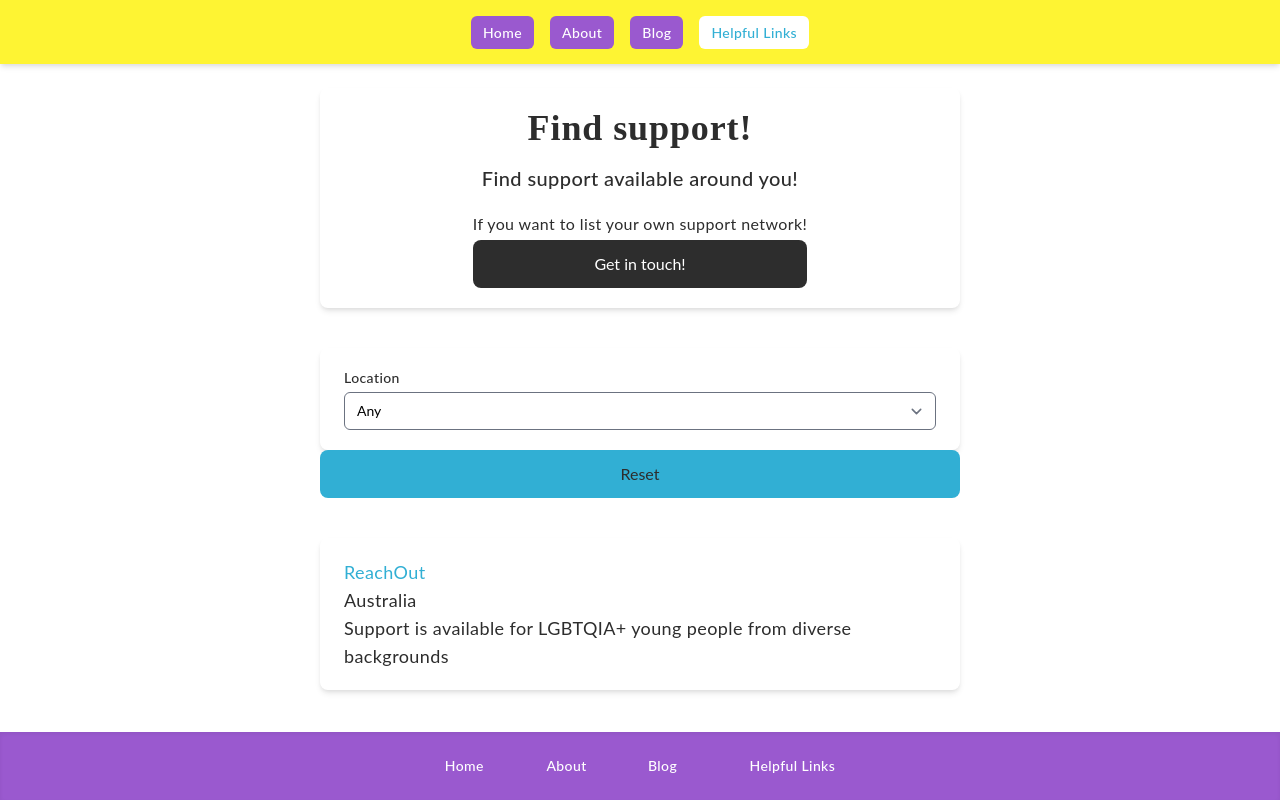
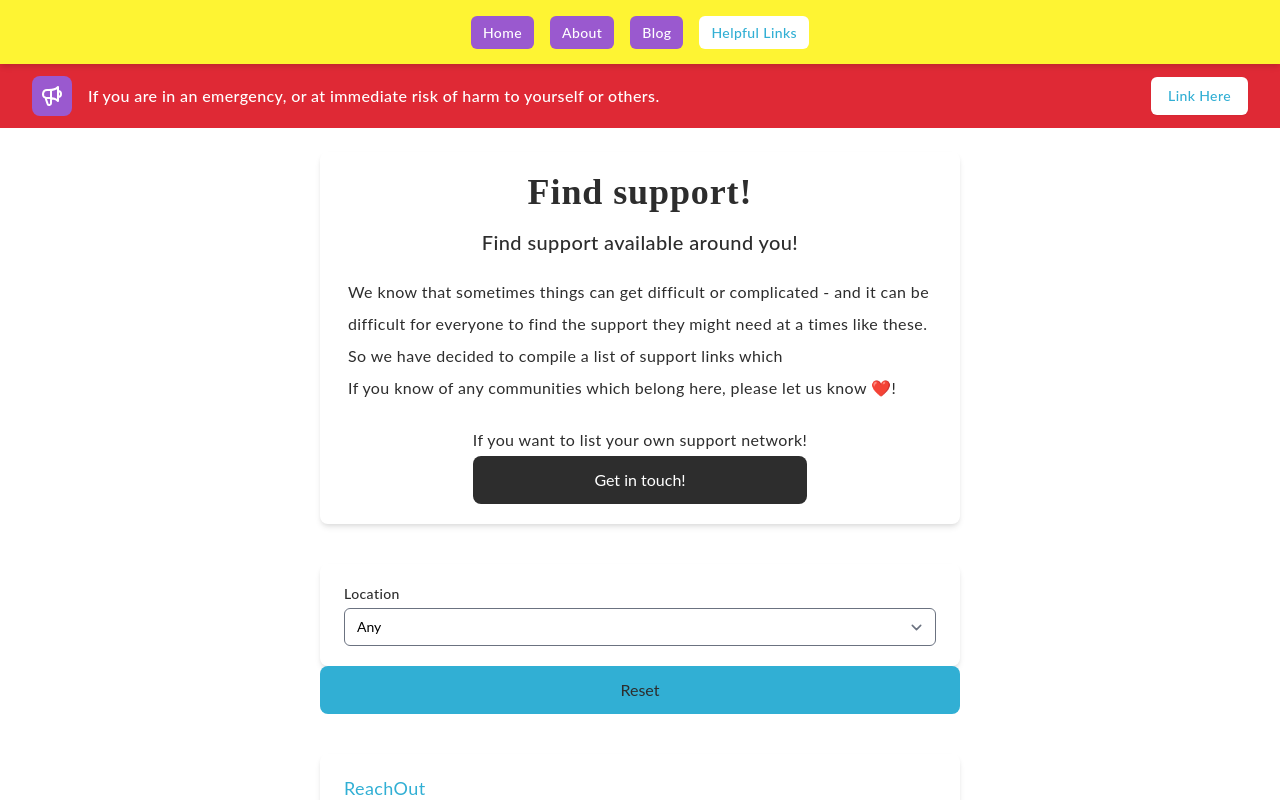
Before and after one commit to neosh11/NonBinaryPeople, a Next.js app: page /help/support in a window 1280 px wide. Shown: the top 800 px of the page. Built offline with nearby package versions, Linux system fonts and the light colour scheme.

Commit message:
Support update

```diff
--- /dev/null
+++ b/components/Banner/index.tsx
@@ -0,0 +1,82 @@
+import { FC } from 'react'
+
+export enum BannerType {
+  EMERGENCY
+}
+interface Props {
+  type?: BannerType
+  text: string
+  smallText: string
+  buttonText?: string
+  buttonOnClick?: string
+  buttonHref?: string
+}
+const Banner: FC<Props> = props => {
+  let bannerColor = 'bg-sec'
+  if (props.type === BannerType.EMERGENCY) bannerColor = 'bg-red'
+
+  return (
+    <div className={bannerColor}>
+      <div className='max-w-7xl mx-auto py-3 px-3 sm:px-6 lg:px-8'>
+        <div className='flex items-center justify-between flex-wrap'>
+          <div className='w-0 flex-1 flex items-center'>
+            <span className='flex p-2 rounded-lg bg-sec'>
+              {/* <!-- Heroicon name: outline/speakerphone --> */}
+              <svg
+                className='h-6 w-6 text-white'
+                xmlns='http://www.w3.org/2000/svg'
+                fill='none'
+                viewBox='0 0 24 24'
+                stroke='currentColor'
+                aria-hidden='true'
+              >
+                <path
+                  strokeLinecap='round'
+                  strokeLinejoin='round'
+                  strokeWidth='2'
+                  d='M11 5.882V19.24a1.76 1.76 0 01-3.417.592l-2.147-6.15M18 13a3 3 0 100-6M5.436 13.683A4.001 4.001 0 017 6h1.832c4.1 0 7.625-1.234 9.168-3v14c-1.543-1.766-5.067-3-9.168-3H7a3.988 3.988 0 01-1.564-.317z'
+                />
+              </svg>
+            </span>
+            <p className='ml-3 font-medium text-white truncate'>
+              <span className='md:hidden'>{props.smallText}</span>
+              <span className='hidden md:inline'>{props.text}</span>
+            </p>
+          </div>
+          <div>
+            <a
+              href={props.buttonHref || '#'}
+              className='flex items-center justify-center px-4 py-2 border border-transparent rounded-md shadow-sm text-sm font-medium text-indigo-600 bg-white hover:bg-indigo-50'
+            >
+              {props.buttonText || 'Learn more'}
+            </a>
+          </div>
+          {/* <div className='order-2 flex-shrink-0 sm:order-3 sm:ml-3'> */}
+          {/* <button
+              type='button'
+              className='-mr-1 flex p-2 rounded-md hover:bg-indigo-500 focus:outline-none focus:ring-2 focus:ring-white sm:-mr-2'
+            >
+              <span className='sr-only'>Dismiss</span>
+            */}
+
+          {/* <!-- Heroicon name: outline/x --> */}
+
+          {/* <svg
+                className='h-6 w-6 text-white'
+                xmlns='http://www.w3.org/2000/svg'
+                fill='none'
+                viewBox='0 0 24 24'
+                stroke='currentColor'
+                aria-hidden='true'
+              >
+                <path strokeLinecap='round' strokeLinejoin='round' strokeWidth='2' d='M6 18L18 6M6 6l12 12' />
+              </svg>
+            </button> */}
+          {/* </div> */}
+        </div>
+      </div>
+    </div>
+  )
+}
+
+export default Banner
--- a/components/PageComponents/Help/Communities/index.tsx
+++ b/components/PageComponents/Help/Communities/index.tsx
@@ -73,7 +73,7 @@ const ChoiceForm = ({ data, setData, register, handleSubmit, reset }) => {
           </select>
         </Card>
 
-        {(data.type == 'online') && (
+        {data.type == 'online' && (
           <Card>
             <label htmlFor='online' className={labelClass}>
               Platform
@@ -115,9 +115,24 @@ const Communities = () => {
         <div className='md:flex md:flex-col space-y-4 md:items-center'>
           <h1>{pageNames.communities}</h1>
           <h2>There are plenty of communities you can become a part of!</h2>
+          <p>
+            We know it can be difficult sometimes when you don&apos;t know enough people who are like you{' '}
+            <span role='img' aria-labelledby='heart'>
+              ❤️
+            </span>
+            <br />
+            So we have decided to compile a list of communities which are non-binary focused or related which you can
+            become a part of.
+            <br />
+            If you know of any communities which belong here, please let us know{' '}
+            <span role='img' aria-labelledby='heart'>
+              😄
+            </span>
+            !
+          </p>
           <div className='md:space-x-4 md:space-y-0 space-y-4'>
             If you want to list your own community
-            <GetInTouchButton/>
+            <GetInTouchButton />
           </div>
         </div>
       </Card>
--- a/components/PageComponents/Help/Support/index.tsx
+++ b/components/PageComponents/Help/Support/index.tsx
@@ -69,10 +69,21 @@ const Communities = () => {
         <div className='md:flex md:flex-col space-y-4 md:items-center'>
           <h1>{pageNames.support}</h1>
           <h2>Find support available around you!</h2>
+          <p>
+            We know that sometimes things can get difficult or complicated - and it can be difficult for everyone to
+            find the support they might need at a times like these.
+            <br />
+            So we have decided to compile a list of support links which
+            <br />
+            If you know of any communities which belong here, please let us know{' '}
+            <span role='img' aria-labelledby='heart'>
+              ❤️
+            </span>
+            !
+          </p>
           <div className='md:space-x-4 md:space-y-0 space-y-4'>
             If you want to list your own support network!
-            <GetInTouchButton/>
-
+            <GetInTouchButton />
           </div>
         </div>
       </Card>
--- a/layouts/General/index.tsx
+++ b/layouts/General/index.tsx
@@ -1,4 +1,5 @@
-import { ReactNode } from 'react'
+import { FC, ReactNode } from 'react'
+import Banner, { BannerType } from '../../components/Banner'
 import Footer from '../../components/utils/Footer'
 import Header from '../../components/utils/Header'
 import SEOMeta from '../../components/utils/SEO'
@@ -11,13 +12,40 @@ interface Props {
   selectedNavKey: navKeys
   iconHref?: string
   canonical: string
+  bannerText?: string
+  bannerSmallText?: string
+  bannerType?: BannerType
+  bannerButtonText?: string
+  bannerButtonHref?: string
 }
 
-const General = ({ children, title, description, selectedNavKey, iconHref, canonical }: Props) => (
+const General: FC<Props> = ({
+  children,
+  title,
+  description,
+  selectedNavKey,
+  iconHref,
+  canonical,
+  bannerText,
+  bannerSmallText,
+  bannerType,
+  bannerButtonText,
+  bannerButtonHref
+}) => (
   <>
     <SEOMeta title={title} canonical={canonical} description={description} iconHref={iconHref} />
     <div className='flex flex-col min-h-screen overflow-y justify-between'>
       <Header selectedKey={selectedNavKey} />
+      {bannerText && (
+        <Banner
+          type={bannerType}
+          text={bannerText}
+          smallText={bannerSmallText}
+          buttonHref={bannerButtonHref}
+          buttonText={bannerButtonText}
+        />
+      )}
+
       <main className='mb-auto max-w-7xl p-7 md:mx-auto py-6 sm:px-6 lg:px-8'>{children}</main>
       <Footer />
     </div>
--- a/pages/help/communities.tsx
+++ b/pages/help/communities.tsx
@@ -6,9 +6,9 @@ import { pageRoutes } from '../../lib/routes'
 export default function CommunitiesPage() {
   return (
     <General
-      title='Non Binary Community Near You@'
+      title='Find a Non Binary Community Near You'
       selectedNavKey={navKeys.HELP}
-      description='Find a community near you!'
+      description='We have compiled a list of non binary related communities which you can become a part of!'
       canonical={pageRoutes.helpCommunities}
     >
       <div className='md:w-240 space-y-10 md:flex md:flex-col'>
--- a/pages/help/support.tsx
+++ b/pages/help/support.tsx
@@ -2,14 +2,21 @@ import Support from '../../components/PageComponents/Help/Support'
 import { navKeys } from '../../lib/pageDetails'
 import General from '../../layouts/General'
 import { pageRoutes } from '../../lib/routes'
+import { BannerType } from '../../components/Banner'
 
 export default function SupportPage() {
   return (
+    // TODO update link
     <General
       title='Non Binary People Support'
       selectedNavKey={navKeys.HELP}
       description='Find support for non-binary people near you!'
       canonical={pageRoutes.helpSupport}
+      bannerText='If you are in an emergency, or at immediate risk of harm to yourself or others.'
+      bannerSmallText='If it is an emergency.'
+      bannerType={BannerType.EMERGENCY}
+      bannerButtonHref="https://www.lifeline.org.au/get-help/"
+      bannerButtonText="Link Here"
     >
       <div className='md:w-240 space-y-10 md:flex md:flex-col'>
         <Support />
```
